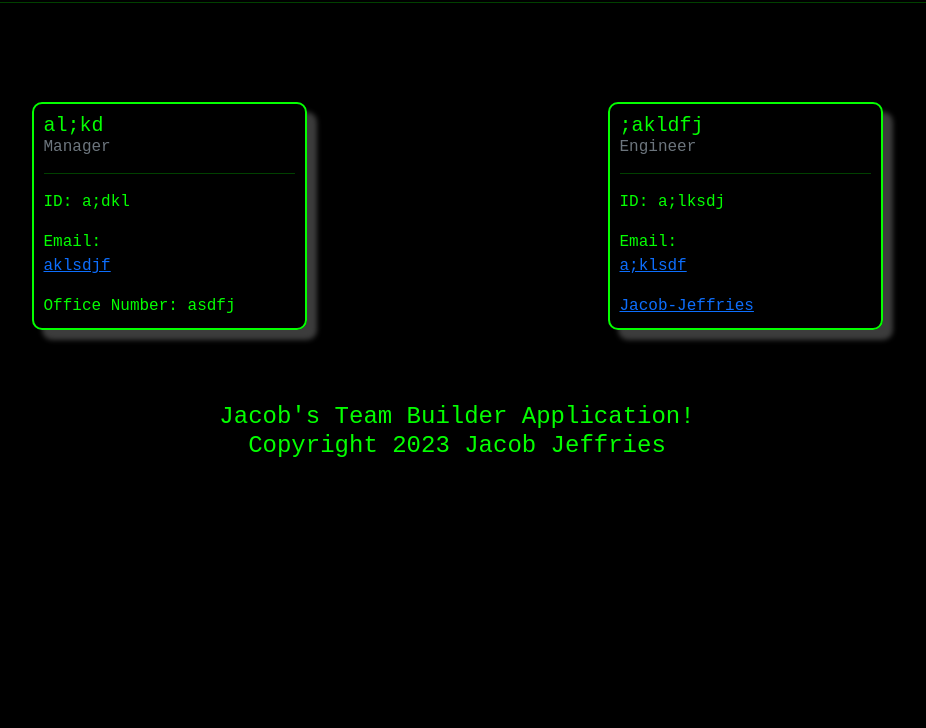
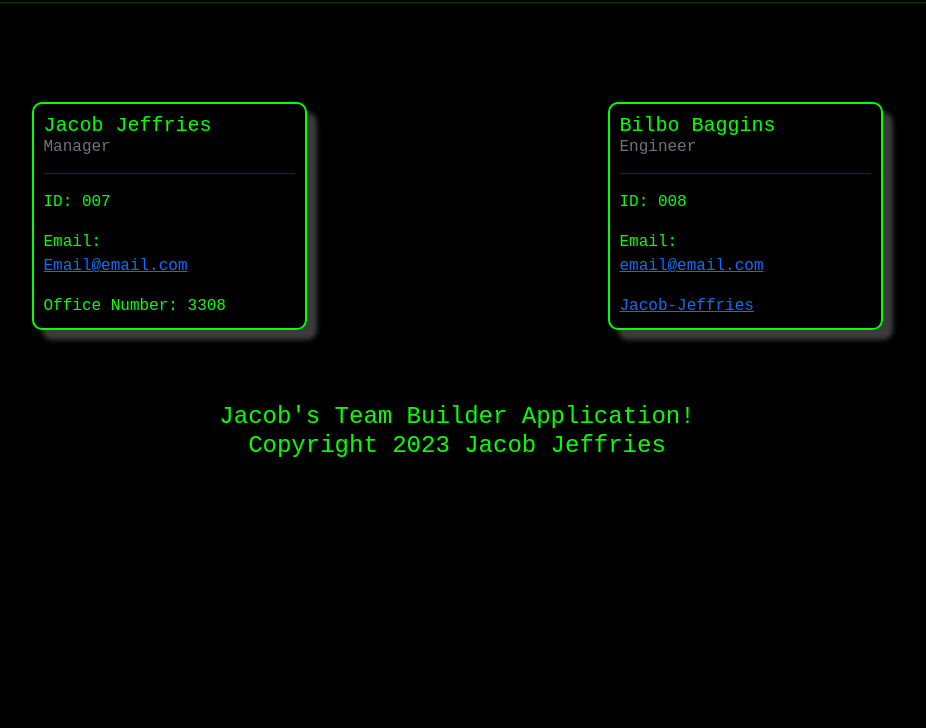
Before and after one commit to Jacob-Jeffries/m10c, a website: page dist/index.html in a window 1280 px wide. Shown: the part 72-800 px from the top of the page, without its empty margins (183-1109 px from the left). Drawn offline with nearby package versions, Linux system fonts and the light colour scheme.

Commit message:
Final Code test

```diff
--- a/dist/index.html
+++ b/dist/index.html
@@ -22,12 +22,12 @@
       <!--MY STYLE-->
       <link rel="stylesheet" href="./assets/style/style.css">
 
-      <title>Team adksf</title>
+      <title>Team Dragon Squad</title>
     </head>
 
     <body class="min-vh-100">
       <header>
-        <h1 id="top" class="row d-flex justify-content-center">Team adksf</h1>
+        <h1 id="top" class="row d-flex justify-content-center">Team Dragon Squad</h1>
         <hr />
       </header>
 
@@ -37,24 +37,24 @@
       <main class="d-flex flex-row flex-wrap justify-content-around">
 
       <div class="card-body">
-    <h5 class="card-title">al;kd</h5>
+        <h5 class="card-title">Jacob Jeffries</h5>
         <h6 class="card-subtitle mb-2 text-muted">Manager</h6>
         <hr/>
-    <p class="card-text">ID: a;dkl</p>
+        <p class="card-text">ID: 007</p>
         <p class="card-text">Email:
          <br/>
-      <a href="mailto:aklsdjf">aklsdjf</a></p>
-    <p class="card-text">Office Number: asdfj</p>
+          <a href="mailto:Email@email.com">Email@email.com</a></p>
+        <p class="card-text">Office Number: 3308</p>
       </div>
 
       <div class="card-body">
-    <h5 class="card-title">;akldfj</h5>
+        <h5 class="card-title">Bilbo Baggins</h5>
         <h6 class="card-subtitle mb-2 text-muted">Engineer</h6>
         <hr/>
-    <p class="card-text">ID: a;lksdj</p>
+        <p class="card-text">ID: 008</p>
         <p class="card-text">Email:
          <br/>
-      <a href="mailto:a;klsdf">a;klsdf</a></p>
+          <a href="mailto:email@email.com">email@email.com</a></p>
         <p class="card-text"><a href="https://github.com/Jacob-Jeffries" target="_blank">Jacob-Jeffries</a></p>
       </div>
 
```
Lines whose indentation alone changed are shown as unchanged.
